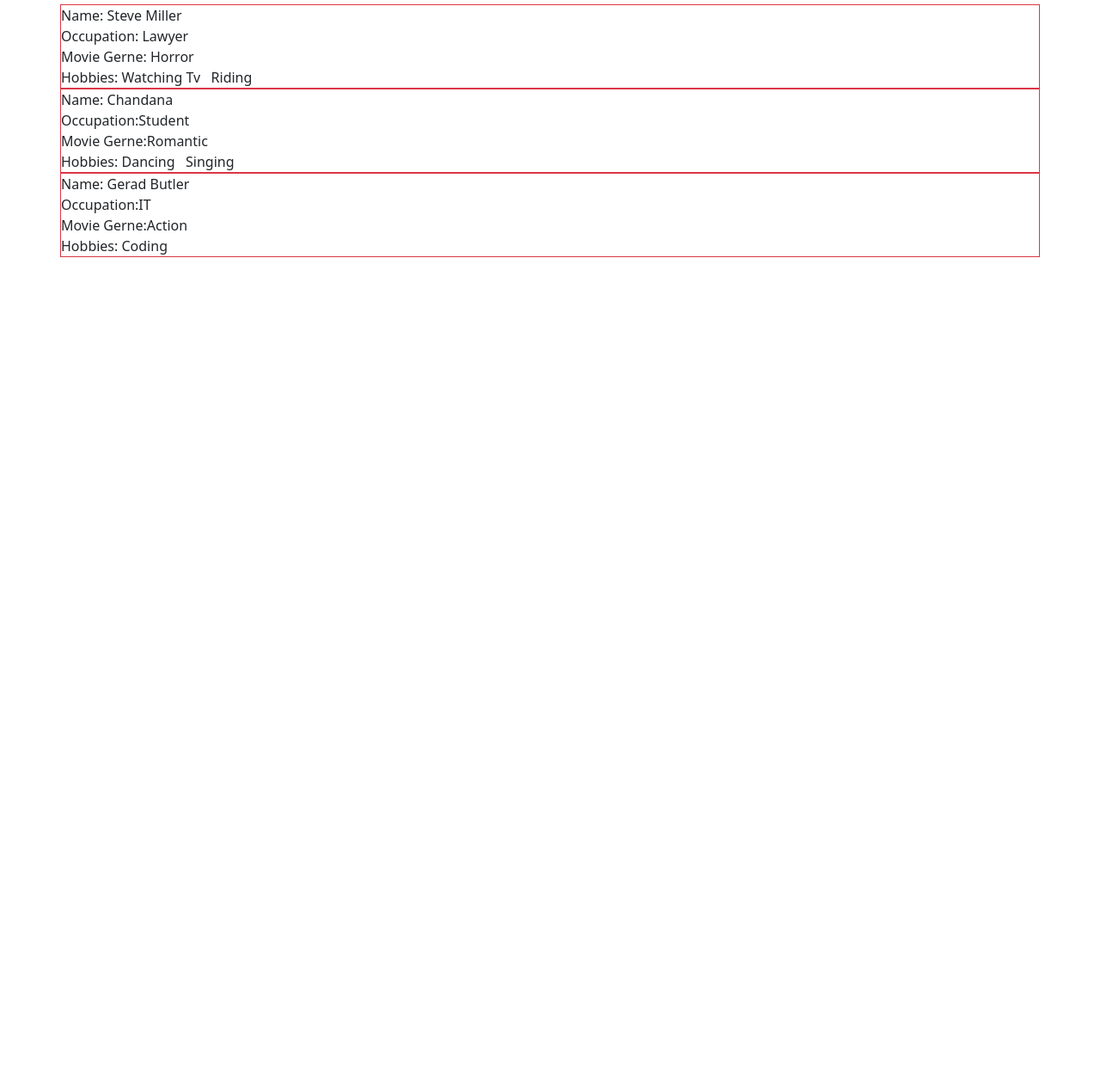
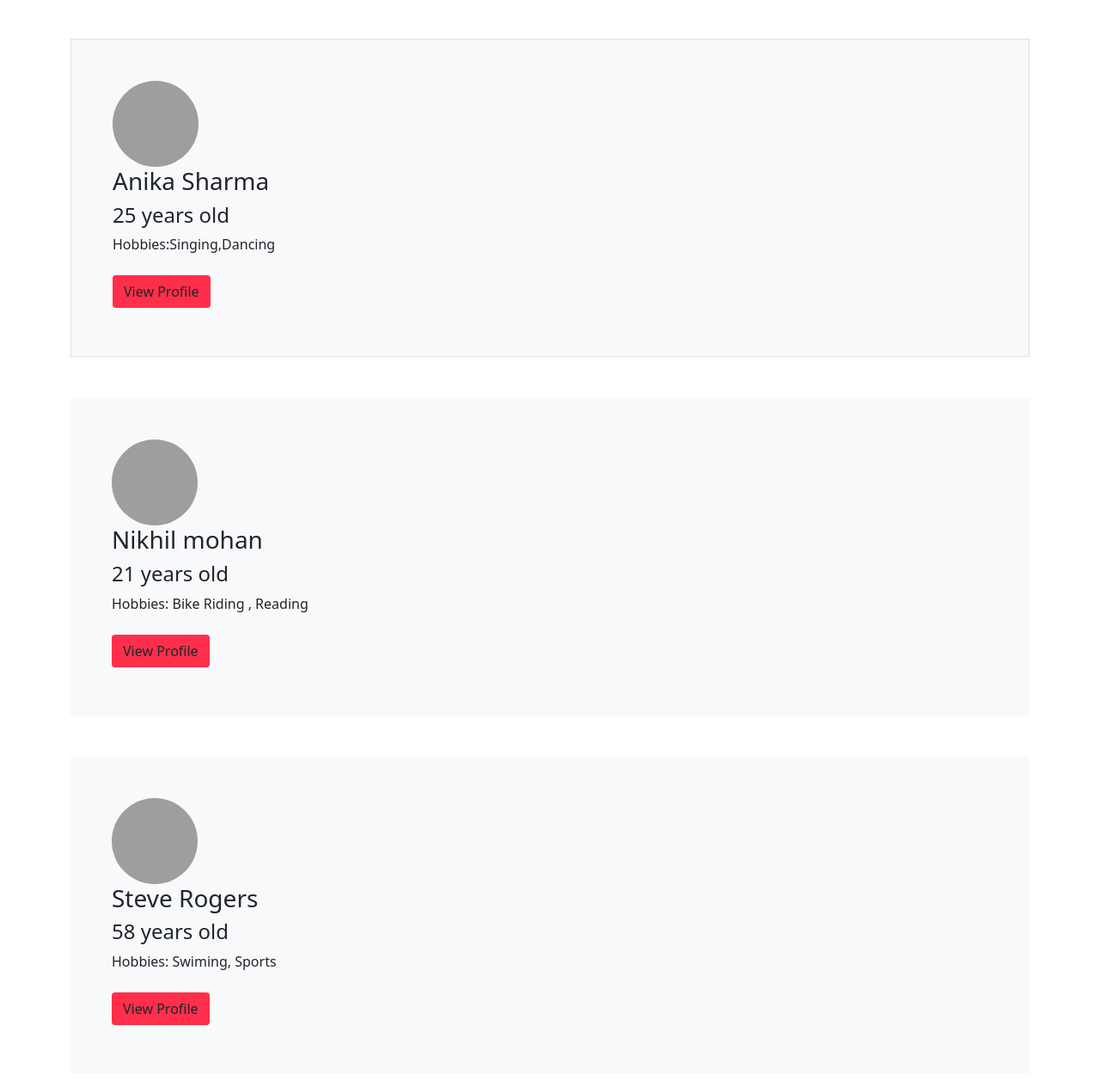
Before and after one commit to SumeethKumar94/Eval, a plain HTML site: page dashboard.html in a window 1280 px wide. Shown: the part 83-1340 px from the top of the page at 86% size. Before the commit the page ends 800 px from the top, so only its background shows below. Drawn offline with nearby package versions, Linux system fonts and the light colour scheme; grey boxes are pictures that could not be loaded.

Commit message:
Third Commit Updated Dashboard

```diff
--- a/css/style.css
+++ b/css/style.css
@@ -36,6 +36,7 @@
 
   img
   {
-    height:30px;
-    width:10%;
+    height:100px;
+    width:100px;
+    border-radius:50%;
   }
--- a/dashboard.html
+++ b/dashboard.html
@@ -10,49 +10,77 @@
     <body>
         <h1 style="text-align:center;">Date App </h1>
 <div class="container ">
-        <div class="row  border border-danger">
+    <div class="container-sm  p-5 my-5 ml-5 mr-5 bg-light text-dark border">
+        <div class="row  ">
+            <div class="col  ">
+                <img src="https://i.pinimg.com/originals/0a/44/10/0a441021b339b75d5916e237572b3205.jpg" >
+                <h3>Anika Sharma</h3>
+                <h4>25 years old</h4>
+                <p>Hobbies:Singing,Dancing</p>
+                <button type="button" class="btn text-dark  my-2" style="background-color:rgb(255, 47, 75);">View Profile</button>
+
+
+            </div>
+        </div>
+    </div>
+
+    <div class="container-sm  p-5 my-5 bg-light">
+        <div class="row  ">
+            <div class="col  ">
+                <img src="https://filmfare.wwmindia.com/content/2020/may/mohanlal41590057124.jpg">
+                <h3>Nikhil mohan</h3>
+                <h4>21 years old</h4>
+                <p>Hobbies: Bike Riding , Reading</p>
+                <button type="button" class="btn text-dark  my-2" style="background-color:rgb(255, 47, 75);">View Profile</button>
+
+
+            </div>
+        </div>
+    </div>
+
+    <div class="container-sm  p-5 my-5 bg-light">
+        <div class="row  ">
+            <div class="col  ">
+                <img src="https://encrypted-tbn0.gstatic.com/images?q=tbn:ANd9GcQ3gKUaKDMhqhvv2UzyG4kCKb5qE3mhNlma9RTj6YiGlonLky0-uUihBxLJvk672P1qVCE&usqp=CAU" >
+                <h3>Steve Rogers</h3>
+                <h4>58 years old</h4>
+                <p>Hobbies: Swiming, Sports</p>
+                <button type="button" class="btn text-dark  my-2" style="background-color: rgb(255, 47, 75);">View Profile</button>
+
+
+            </div>
+        </div>
+    </div>
+
+    <div class="container-sm  p-5 my-5 bg-light">
+        <div class="row  ">
+            <div class="col  ">
+                <img src="https://assets.vogue.in/photos/60b48bcacf2778e00ea7aa6c/2:3/w_899,h_1349,c_limit/Ananya%20Panday%20makeup%20tips.jpg" >
+                <h3>Ananya</h3>
+                <h4>38 years old</h4>
+                <p>Hobbies: Dancing , Watching Series</p>
+                <button type="button" class="btn text-dark  my-2" style="background-color: rgb(255, 47, 75);">View Profile</button>
+
+
+            </div>
+        </div>
+    </div>
 
 
 
-         Name: Steve Miller
-         <br>
-         Occupation: Lawyer<br>
-         Movie Gerne: Horror <br>
-         Hobbies: Watching Tv &nbsp; Riding
-
-         <br>
-
-         </div>
-
-         <div class="row  border border-danger">
+</div>
 
 
 
-            Name: Chandana
-            <br>
-            Occupation:Student<br>
-            Movie Gerne:Romantic <br>
-            Hobbies: Dancing &nbsp; Singing
-
-            <br>
-
-            </div>
-
-            <div class="row  border border-danger">
 
 
+->
 
-                Name: Gerad Butler
-                <br>
-                Occupation:IT<br>
-                Movie Gerne:Action <br>
-                Hobbies: Coding
-
-                <br>
-
-                </div>
-        </div>
-
+<footer class="page-footer font-small bg-dark text-white " style="bottom:0; position: relative;">
+    <div class="footer-copyright text-center py-4 my-0 text-white">
+        <a href="#top" class="text text-white"> &copy; All Rights to Dater | 2022</a>
+    </div>
+</footer>
   <div class="container">
 
   </div>
--- a/js/allvalid.js
+++ b/js/allvalid.js
@@ -177,7 +177,7 @@ if(error==1)
 else
 {
     document.getElementById("err").innerHTML="";
-    alert("SucessFull Registerd");
+    alert("Sucessfully Registerd");
     window.open("dashboard.html");
     return true;
 
```
